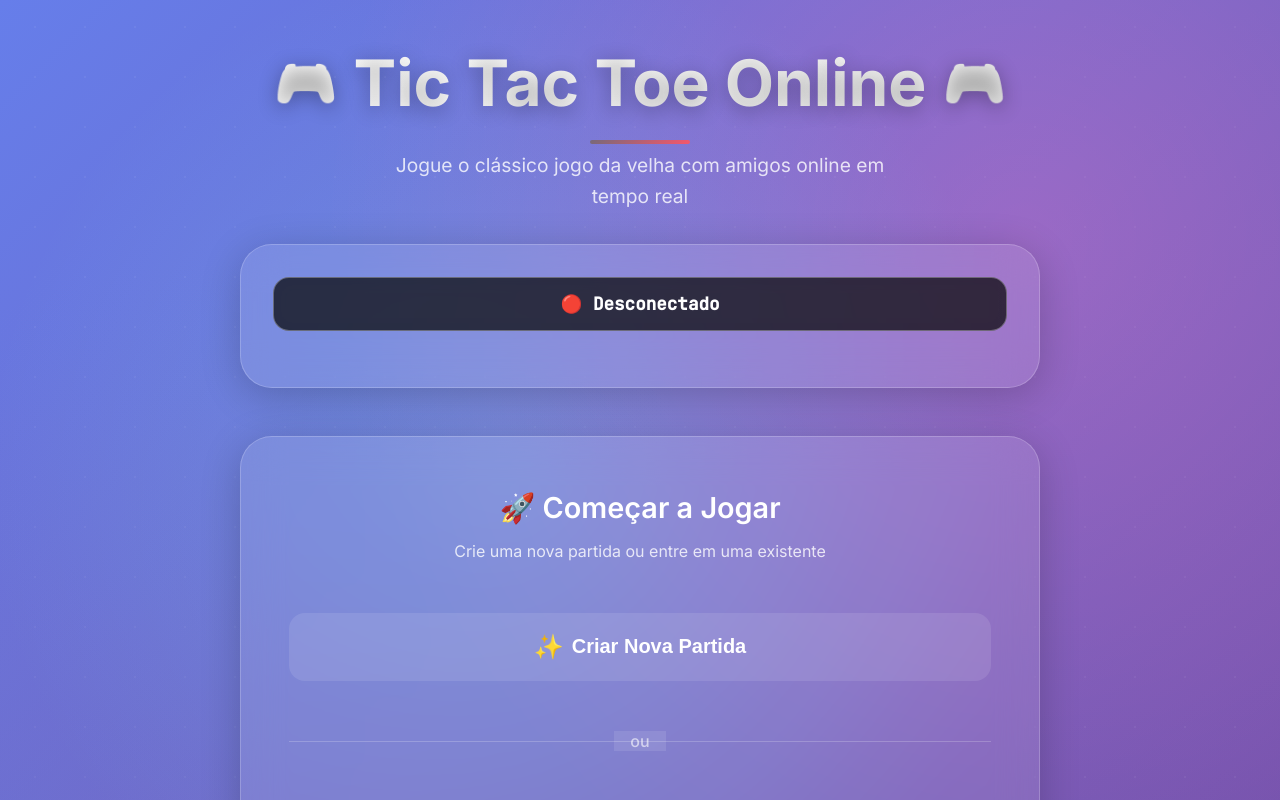
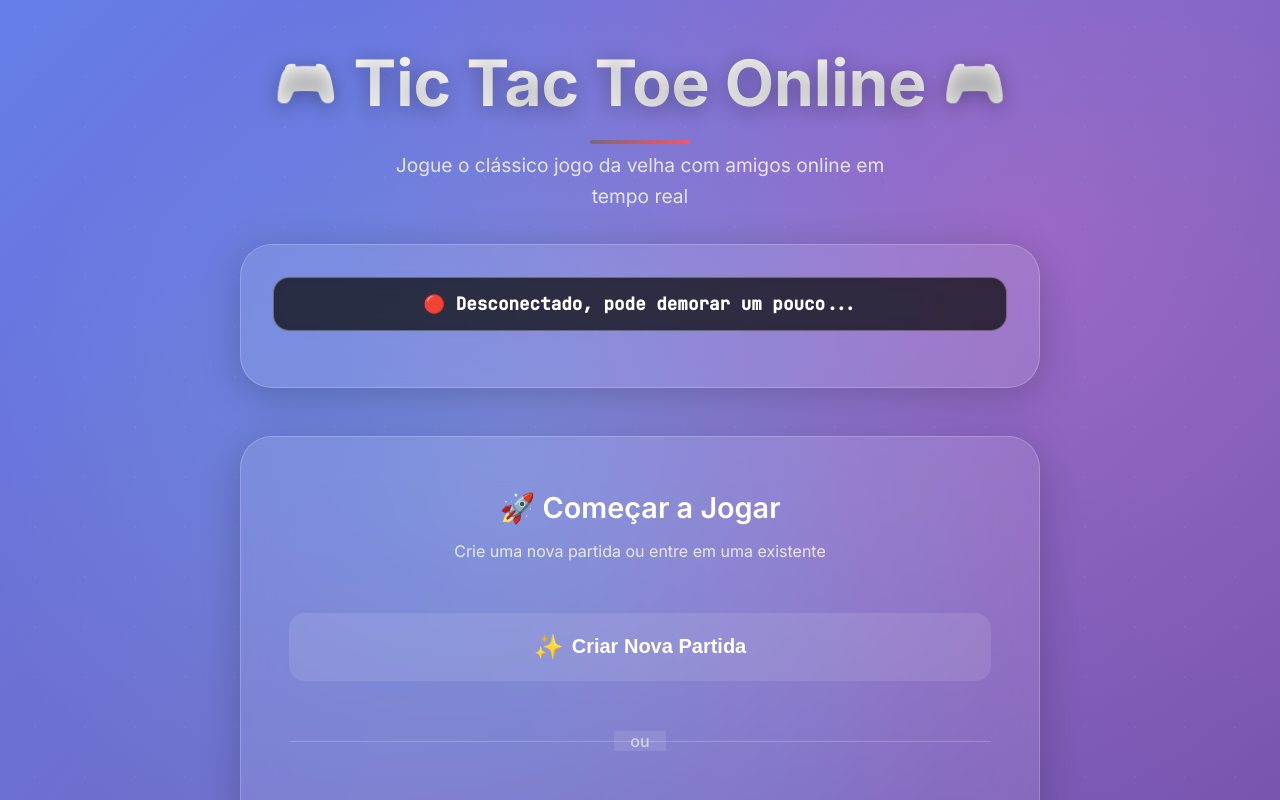
Before and after one commit to KaioBorgesDev/OnlineTicTacToe, a Next.js app in the folder frontend/: page / in a window 1280 px wide. Shown: the top 800 px of the page. Built offline with nearby package versions, Linux system fonts and the light colour scheme; no server answers.

Commit message:
Update connection status message for clarity

```diff
--- a/frontend/src/components/GameInfo.tsx
+++ b/frontend/src/components/GameInfo.tsx
@@ -28,7 +28,7 @@ export const GameInfo: React.FC<GameInfoProps> = ({
     };
 
     const getConnectionStatus = () => {
-        return isConnected ? "🟢 Conectado" : "🔴 Desconectado";
+        return isConnected ? "🟢 Conectado" : "🔴 Desconectado, pode demorar um pouco...";
     };
 
     const copyGameId = async () => {
```
